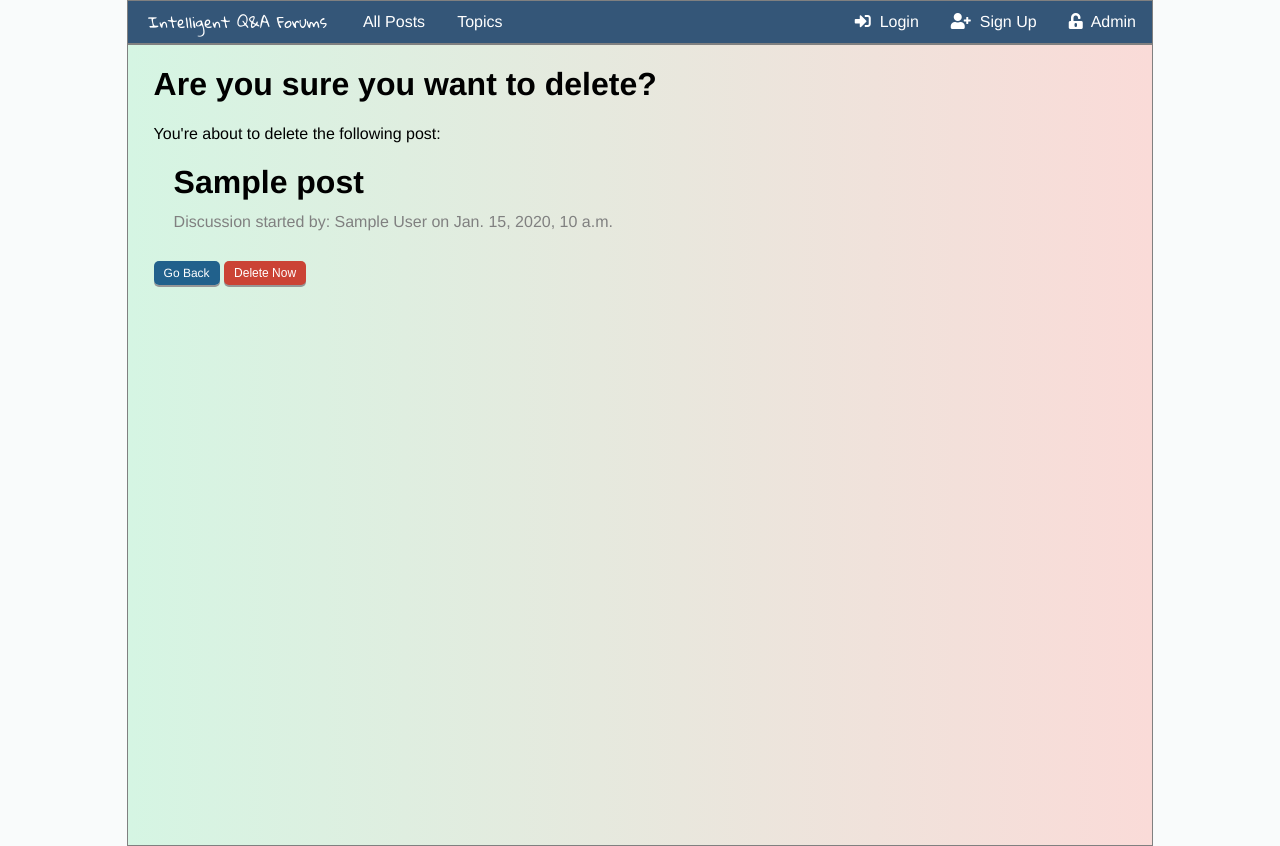
After one commit to osama-aboukoura/final-year-project, a Django app: page /1/delete-post/ in a window 1280 px wide. The commit adds this page. Run offline with Django 3.2, Linux system fonts and the light colour scheme; tables that the repository leaves empty hold one stand-in row (values such as "Sample post"); some libraries are stand-ins or nearby versions.

Commit message:
Add a confirm delete page for post comment reply

```diff
--- a/post/static/allPosts/style.css
+++ b/post/static/allPosts/style.css
@@ -1,6 +1,5 @@
 .postsTable {
-    width: 96%;
-    margin: 20px 2%;
+    width: 100%;
     border-collapse: collapse;
 }
 
@@ -43,5 +42,5 @@ a:hover {
 .pagination {
     border: 1px dotted gray;
     padding: 10px;
-    margin: 20px;
+    margin: 20px 0;
 }
--- a/post/static/post-comment-reply/style.css
+++ b/post/static/post-comment-reply/style.css
@@ -126,32 +126,6 @@
     left: 10;
 }
 
-
-.button {
-    cursor: pointer;
-    text-decoration: none;
-    padding: 5px 10px;
-    font-size: 12px;
-    color: white;
-    border: none;
-    border-radius: 5px;
-    box-shadow: 0 2px rgb(150,150,150);
-}
-
-.blue:hover {background-color: #85C1E9}
-.danger:hover {background-color: #F1948A}
-
-.button:active {
-    box-shadow: 0 2px rgb(100,100,100);
-    transform: translateY(1px);
-}
-.blue {
-    background-color: #21618C;
-}
-.danger {
-    background-color: #CB4335
-}
-
 .comment-link {
     cursor: pointer;
     text-decoration: none;
--- a/post/static/style.css
+++ b/post/static/style.css
@@ -6,8 +6,34 @@ body {
 
 .wrapper {
     background-image: linear-gradient(to right, #D5F5E3, #FADBD8);
-    width: 80%;
+    width: 76%;
     min-height: 100%;
     margin: 0 auto;
     border: 1px solid gray;
+    padding: 0 2%
 }
+
+.button {
+    cursor: pointer;
+    text-decoration: none;
+    padding: 5px 10px;
+    font-size: 12px;
+    color: white;
+    border: none;
+    border-radius: 5px;
+    box-shadow: 0 2px rgb(150,150,150);
+}
+
+.blue:hover {background-color: #85C1E9}
+.danger:hover {background-color: #F1948A}
+
+.button:active {
+    box-shadow: 0 2px rgb(100,100,100);
+    transform: translateY(1px);
+}
+.blue {
+    background-color: #21618C;
+}
+.danger {
+    background-color: #CB4335
+}
--- a/post/templates/post/index.html
+++ b/post/templates/post/index.html
@@ -7,7 +7,7 @@
 
 <div class='wrapper'>
     {% if all_posts %}
-        <h1 style='margin-left:20px'>All Posts:</h1>
+        <h1>All Posts:</h1>
         <table class="postsTable">
             <tr>
                 <th></th>
@@ -44,6 +44,6 @@
         </div>
 
     {% else %}
-        <h1 style='margin-left:20px;'>Sorry, No Posts Available!</h1>
+        <h1>Sorry, No Posts Available!</h1>
     {% endif %}
 </div>
--- /dev/null
+++ b/post/templates/post/post_confirm_delete.html
@@ -0,0 +1,20 @@
+{% load staticfiles %}
+<link rel="stylesheet" type="text/css" href="{% static 'style.css' %}" />
+<link rel="stylesheet" type="text/css" href="{% static 'post-comment-reply/style.css' %}" />
+<link rel="stylesheet" href="https://use.fontawesome.com/releases/v5.4.2/css/all.css" integrity="sha384-/rXc/GQVaYpyDdyxK+ecHPVYJSN9bmVFBvjA/9eOB+pb3F2w2N6fc5qB9Ew5yIns" crossorigin="anonymous">
+
+{% include "post/navigationbar.html" %}
+
+<div class='wrapper'>
+    <h1>Are you sure you want to delete?</h1>
+    <p>You're about to delete the following post:</p>
+    <div class='post-title'>
+        <h1>{{post.postTitle}}</h1>
+        <p class='discussion-postedBy-and-date'>Discussion started by: {{post.postedBy.first_name}} {{post.postedBy.last_name}} on {{post.postDate}}</p>
+    </div>
+    <form method='POST' style='margin-top:30px;'>
+        {% csrf_token %}
+        <a class='button blue' href="{% url 'post:showPost' post.pk %}">Go Back</a>
+        <input class='button danger' type='submit' value='Delete Now' />
+    </form>
+</div>
--- a/post/templates/post/topic.html
+++ b/post/templates/post/topic.html
@@ -7,7 +7,7 @@
 
 <div class='wrapper'>
     {% if all_posts.posts %}
-        <h1 style='margin-left:20px'>{{all_posts.topic}}:</h1>
+        <h1>{{all_posts.topic}}:</h1>
         <table class="postsTable">
             <tr>
                 <th></th>
@@ -26,6 +26,6 @@
         </table>
 
     {% else %}
-        <h1 style='margin-left:20px;'>Sorry, No Posts Available!</h1>
+        <h1>Sorry, No Posts Available!</h1>
     {% endif %}
 </div>
--- a/post/templates/post/topics.html
+++ b/post/templates/post/topics.html
@@ -6,7 +6,7 @@
 {% include "post/navigationbar.html" %}
 
 <div class='wrapper'>
-    <h1 style='margin-left:20px'>All Posts:</h1>
+    <h1>All Posts:</h1>
     <table class="postsTable">
         <tr>
             <th>Topic</th>
--- a/post/templates/post/widgets/form.html
+++ b/post/templates/post/widgets/form.html
@@ -7,7 +7,7 @@
 {% include "post/navigationbar.html" %}
 
 <div class='wrapper'>
-    <h2 style='padding-left:20px;'>{{form_title}}</h2>
+    <h2>{{form_title}}</h2>
     <hr/>
     <form action='' method='post' class='new-post-form'>
         {% csrf_token %}
--- a/post/views.py
+++ b/post/views.py
@@ -162,6 +162,7 @@ class CommentUpdate(UpdateView):
 
 class CommentDelete(DeleteView):
     model = Comment
+    success_url = reverse_lazy('post:index')
 
     def delete(self, request, *args, **kwargs):
         comment = self.get_object()
@@ -176,6 +177,10 @@ class CommentDelete(DeleteView):
         post.save()
         comment.delete()
         return HttpResponseRedirect(self.get_success_url())
+
+    def get_context_data(self, **kwargs):
+        comment = Comment.objects.get(id=self.kwargs['pk'])
+        return {'post_pk': self.kwargs['post_pk'], 'comment': comment}
 
     def get_success_url(self):
         return '/' + str(self.kwargs['post_pk'])
@@ -212,6 +217,10 @@ class ReplyUpdate(UpdateView):
 class ReplyDelete(DeleteView):
     model = Reply
 
+    def get_context_data(self, **kwargs):
+        reply = Reply.objects.get(id=self.kwargs['pk'])
+        return {'post_pk': self.kwargs['post_pk'], 'reply': reply}
+
     def get_success_url(self):
         post = Post.objects.get(id=self.kwargs['post_pk'])
         post.postNumberOfComments -= 1
```
Also changed, not shown: post/templates/post/comment_confirm_delete.html (added, +20 -0 lines), post/templates/post/reply_confirm_delete.html (added, +20 -0 lines), post/templates/post/widgets/edit-delete-dropdown.html (+1 -7 lines).
